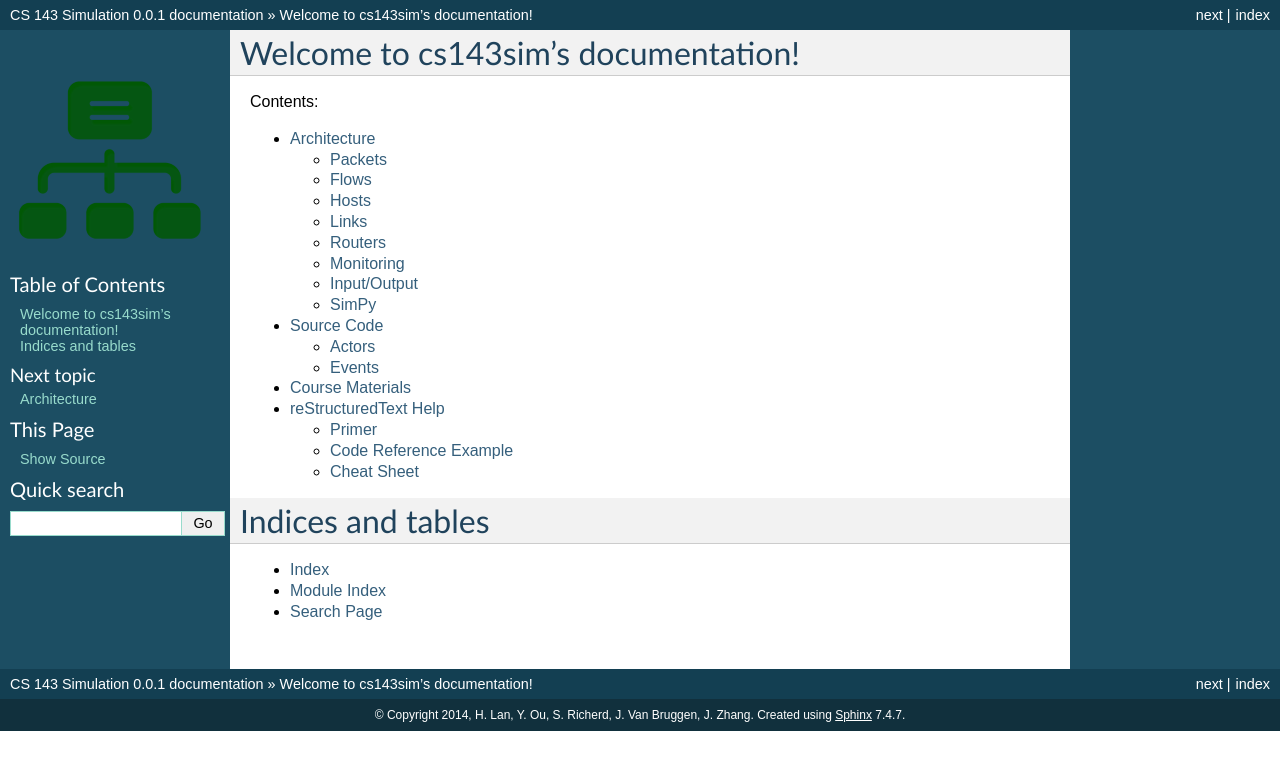
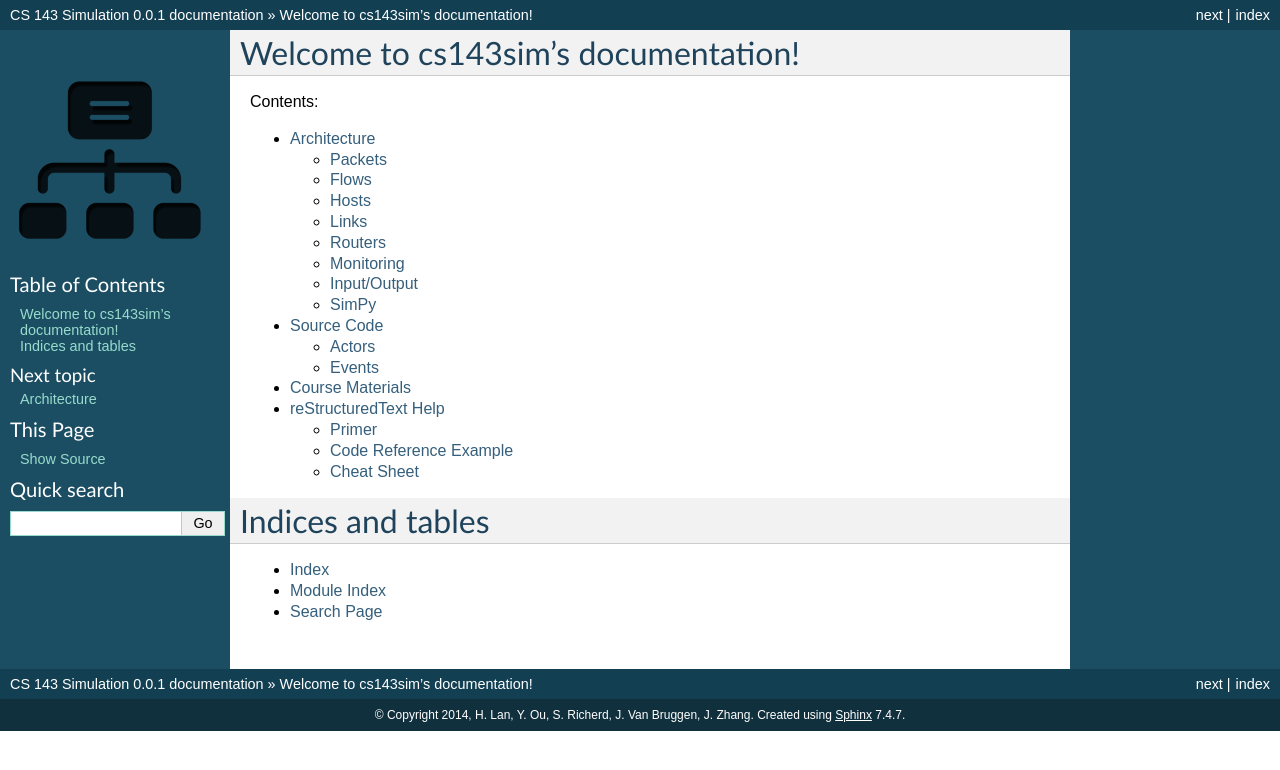
Before and after one commit to JanCVanB/cs143sim, a Sphinx documentation site: the page built from docs/index.rst, in a window 1280 px wide. Shown: the top 770 px of the page. Built offline with Sphinx 7.4.7, drawn with Linux system fonts in a browser that asks for light colours.

Commit message:
Fixed logos

```diff
--- a/docs/conf.py
+++ b/docs/conf.py
@@ -141,12 +141,12 @@ html_theme = 'default'
 
 # The name of an image file (relative to this directory) to place at the top
 # of the sidebar.
-html_logo = '_static/network_green_small.png'
+html_logo = '_static/network_small.png'
 
 # The name of an image file (within the static path) to use as favicon of the
 # docs.  This file should be a Windows icon file (.ico) being 16x16 or 32x32
 # pixels large.
-html_favicon = '_static/network_green.ico'
+html_favicon = '_static/network_white.ico'
 
 # Add any paths that contain custom static files (such as style sheets) here,
 # relative to this directory. They are copied after the builtin static files,
@@ -226,7 +226,7 @@ latex_documents = [
 
 # The name of an image file (relative to this directory) to place at the top of
 # the title page.
-latex_logo = '_static/network_green_small.png'
+latex_logo = '_static/network.png'
 
 # For "manual" documents, if this is true, then toplevel headings are parts,
 # not chapters.
```
Also changed, not shown: docs/_static/network.ico, docs/_static/network_green.ico (deleted), docs/_static/network_green.png (deleted), docs/_static/network_green_small.png (deleted), docs/_static/network_white.ico (added), docs/_static/network_white.png (added).
